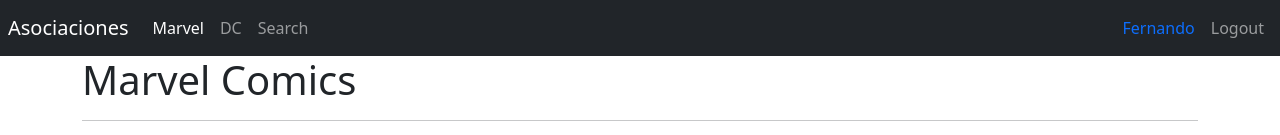
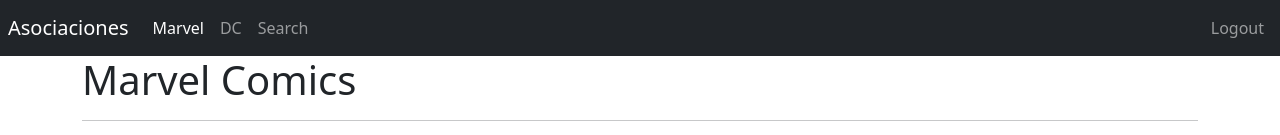
Before and after one commit to juang-10/heroes-with-react, a React (Vite) app: page /marvel in a window 1280 px wide. Shown: the top 135 px of the page. Built offline with nearby package versions, Linux system fonts and the light colour scheme.

Commit message:
feat: add user name to Navbar component

```diff
--- a/src/ui/components/Navbar.jsx
+++ b/src/ui/components/Navbar.jsx
@@ -1,7 +1,12 @@
 import { Link, NavLink, useNavigate } from 'react-router-dom';
+import { AuthContext } from '../../auth';
+import { useContext } from 'react';
 
 
 export const Navbar = () => {
+
+  const { user } = useContext(AuthContext);
+
   const navigate = useNavigate();
 
   const onLogout = () => {
@@ -33,7 +38,7 @@ export const Navbar = () => {
       <div className="navbar-collapse collapse w-100 order-3 dual-collapse2 d-flex justify-content-end">
         <ul className="navbar-nav ml-auto">
           <span className='nav-item nav-link text-primary'>
-            Fernando
+            {user?.name}
           </span>
 
           <button
```
